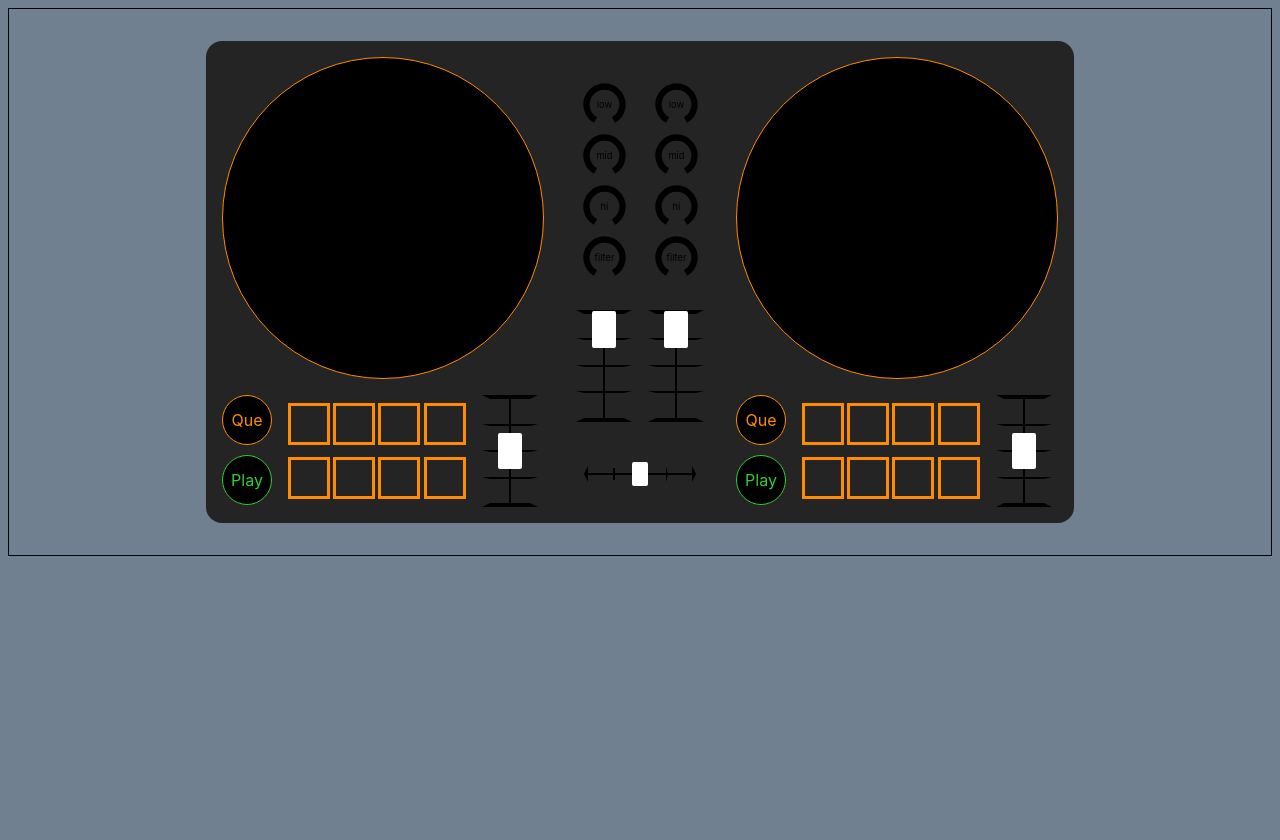
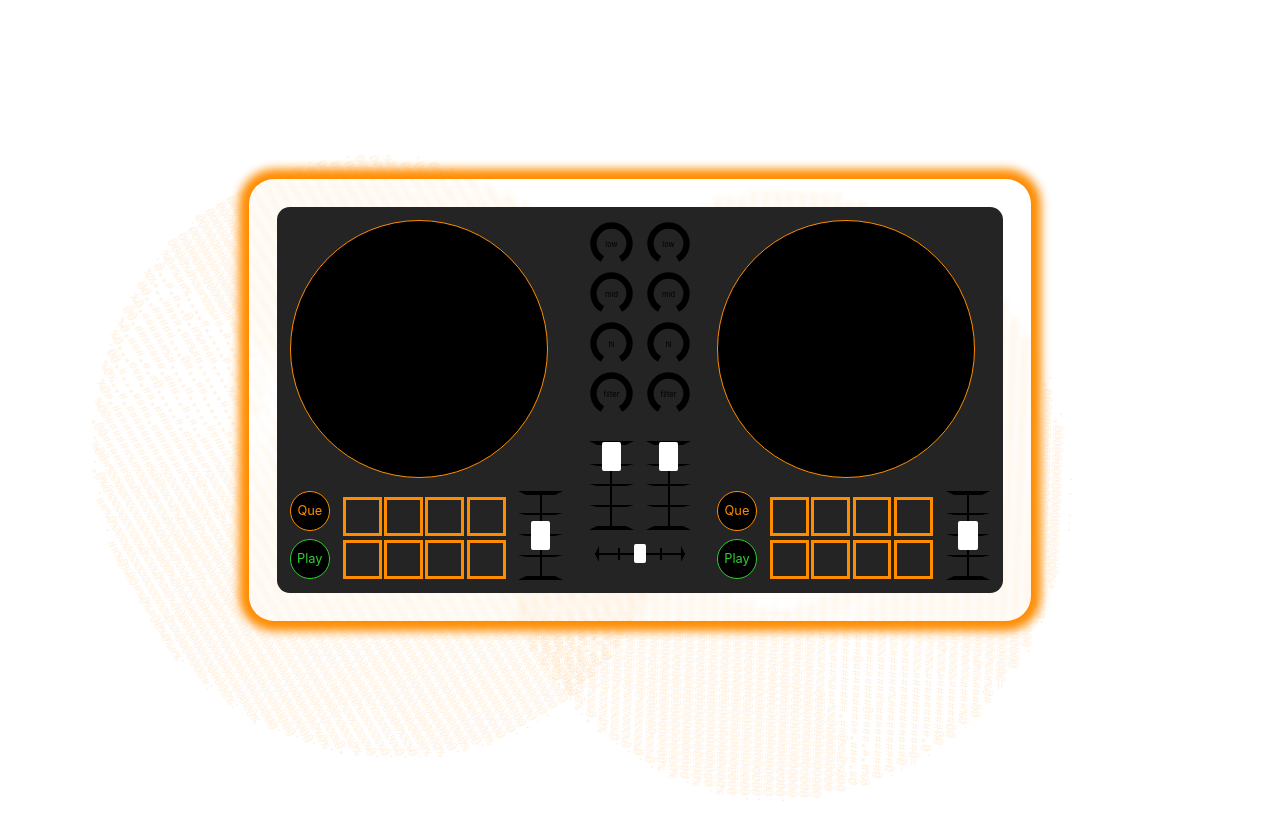
Before and after one commit to Suchti18/dj_controller, a React (Vite) app: page / in a window 1280 px wide. Shown: the top 840 px of the page. Before the commit the page ends 800 px from the top, so only its background shows below. Built offline with nearby package versions, Linux system fonts and the light colour scheme.

Commit message:
Added a new background

```diff
--- a/src/components/Controler.css
+++ b/src/components/Controler.css
@@ -1,7 +1,9 @@
 .controller {
-    border: 1px solid black;
     padding: 2rem 2rem;
     display: flex;
-    text-align: center;
     justify-content: center;
+    border: 2px solid transparent;
+    border-radius: 25px;
+    backdrop-filter: blur(2px);
+    box-shadow: 0 0 10px 10px darkorange;
 }
--- a/src/components/Mixer.tsx
+++ b/src/components/Mixer.tsx
@@ -167,7 +167,7 @@ export const Mixer = ({ playerRefs }: DJMixer) => {
         <>
             <div className="center">
                 <div className="mixer">
-                    {playerRefs.map((_ref, index) => (
+                    {playerRefs.map((_, index) => (
                         <div className="channel">
                             <Knob size={45} valueColor="darkorange" rangeColor="black" value={channelEQs[index]?.low ?? 0} min={-20} max={20} valueTemplate={'low'} onChange={(e) => updateChannelEQ(index, 'low', e.value)} />
                             <Knob size={45} valueColor="darkorange" rangeColor="black" value={channelEQs[index]?.mid ?? 0} min={-20} max={20} valueTemplate={'mid'} onChange={(e) => updateChannelEQ(index, 'mid', e.value)} />
--- /dev/null
+++ b/src/components/utils/Background.css
@@ -0,0 +1,11 @@
+.ascii-art {
+    position: absolute;
+    white-space: pre;
+    pointer-events: none;
+    opacity: 0.15;
+    font-size: 12px;
+    line-height: 12px;
+    user-select: none;
+    color: darkorange;
+    font-family: monospace;
+}
--- /dev/null
+++ b/src/components/utils/Background.tsx
@@ -0,0 +1,83 @@
+import { useMemo } from 'react';
+import './Background.css';
+
+const asciiArt = `
+
+                                       .%#%@%@@#%@%#@@%@%## .
+                                  :#@@@@@@@%%@%%%%%%%%%%%%%%%@%##.
+                              :%@@@@@@@@@@@@@@@%@%%@%%%@%%%%%%%%%@%@*.
+                           %@@@@@@@@@@@@@@@@@@@@@@%@@@@%%%%%%%%%%%%%#@@%.
+                        .@@@@@@@@@@@@@@@@@@@@@@@@%%%@%@@@%%%%%%@%%######@@*
+                      .@@@@@@@@@@@@@@@@@@@@@@@@%@@@@@@@@@@%%%@%%%%#%######@@%
+                    .@@@@@@@@@@@@@@@@@@@@@@@@@@@@@@@@@@%@%@%%%@@%##########*#@%
+                  .%@%@@@@@@@@@@@@@@@@@@@@@@@@@@@@@@@%@@@%%%%%%%##########*#**%@%
+                 *@%%%@@@@@@@@@@@@@@@@@@@@@@@@@@@@@%%%%%%%%%%%########*####***#*@@.
+                %@%%%%@@@@@@@@@@@@@@@@@@@@@@@@@@@@@@@%@%@%%@%%##########*##*###***@%
+              .@%%%%%%%@@@@@@@@@@@@@@@@@@@@@@@@@@@@@@@@%%%%%%###%##*#*****@#*#*###*@%
+             .@%%%%%%%@@@@@@@@@@@@@@@@@@@@@@@@@@@@@@@%@%@%%%%####**#*#**###*#######*@@
+            .@%%%%%%%@@@@@@@@@@@@@@@@@@@@@@@@@@@%@@@@%%%%%%%######*****#****#%######*@%
+           .@%%%@@@@@@@@@@@@@@@@@@@@@@@@@@@@@@@@@@%@@%@%%@%%##*#******##**#@***#####**@@
+           %@@@@@@@@@@@@@@@@@@@@@@@@@@@@@@@@@@@@@@@@@%%%%######****#******##%##*####**+%%
+          %@@@@@@@@@@@@@@@@@@@@@@@@@@@@@@@@@@@@@@@@@@@@@@%##**+**###%****####%#*@**#*#**@.
+         .@@@@@@@@@@@@@@@@@@@@@@@@@@@@@@@@::-------:::%@@@@@+***@###*#**#*****#****%##%#@%
+         %@@@@@@@@@@@@@@@@@@@@@@@@@@@@@+:---------------:@@%@#****#####****#*##%%%#%%@%@@@@
+        .@@@@@@@@@@@@@@@@@@@@@@@@@@@%#:::::-------------:::@@@@*****##*###%@##@@@@@@@@@@@@@
+        %@@@@@@@@@@@@@@@@@@@@@@@@@@%::::::::---------------:@%@@*#**####@%%@%@@@@@@@@@@@@@@.
+        @@@@@@@@@@@@@@@@@@@@@@@@@@@::::::-::-------------:--:@@@@#%%@%@@@%@@@@@@@@@@@@@@@@@@
+       .@@@@@@@@@@@@@@@@@@@@@@@@@@%:::::----------------------@@@@@@@@@@@@@@@@@@@@@@@@@@@@@@
+       .@@@@@@@@@@@@@@@@@@@@@@@@@@----------------------------@@@@@@@@@@@@@@@@@@@@@@@@@@@@@@
+       .@@@@@@@@@@@@@@@@@@@@@@@@@@-------------%.-------------%@@@@@@@@@@@@@@@@@@@@@@@@@@@@@
+       .@@@@@@@@@@@@@@@@@@@@@@@@@@----------------------------@@@@@@@@@@@@@@@@@@@@@@@@@@@@@@
+        @@@@@@@@@@@@@@@@@@@@@@@@@@%---------------------------@@@@@@@@@@@@@@@@@@@@@@@@@@@@@@
+        @@@@@@@@@@@@@@@@@@@@@@%%@@@--------------------------+@@@@@@@@@@@@@@@@@@@@@@@@@@@@@@
+        @@@@@@@@@@@@@@@%%%#%%%#%%@@@-------------------------@@@@@@@@@@@@@@@@@@@@@@@@@@@@@@%
+         @@@@@@@@@@%%###%###%%%#%%@@@----------------------:@@@@@@@@@@@@@@@@@@@@@@@@@@@@@@@
+         @@@%@%%@##*###########%##%@@@%-----------------::@%@@%%%@@@@@@@@@@@@@@@@@@@@@@@@@@
+          @#*###*##########@####%%#%@@@@@------------:-:@%@@@%%%%%@@@@@@@@@@@@@@@@@@@@@@@@.
+          @%#*#*####@##########%%@@%%%@@@@@@@*-----#@@@@@@@%%%%%%%%%@@@@@@@@@@@@@@@@@@@@@@
+           @#########%######%%%%%@@@@@@@@@@@@@@@@@@@@@@@%@%@%%@%%%@%%%%%@@@@@@@@@@@@@@@@@
+           .@#########%######%%@%@@@@@@@@@@@@@@@@@@@@@@@@%%@%%@%%%%@%%%%@@%%@@@@@@@@@@@@.
+            -@###############%%%%@@@@@@@@@@@@@@@@@@@@@@@@@@@@%%%@@%%%%%%%@@%%%@@@@@@@@@@
+             =@###########%%%%@@%@@@@@@@@@@@@@@@@@@@@@@@@@@%%%%%%%%%%%%%%@@@@@@@@@@@@@@
+              .@*#########%%%%@%@@@@@@@@@@@@@@@@@@@@@@@@@@@@@@@%%@%@%@@%@%@@%@@@%%@@@%
+                @@########%%%@@@@@@@@@@@@@@@@@@@@@@@@@@@@@@@@@%%%%@%%%@@%%@@%@@%@%@@
+                 @@######%%%%%@@@@@@@@@@@@@@@@@@@@@@@@@@@@@@@@@@@%%@@@%%@@@@@%%@%@@.
+                  .@%####%%%%@@@@@@@@@@@@@@@@@@@@@@@@@@@@@@@@@@@@@@@@@@%@@@%@@%@@@
+                    @@###%%@%@@@@@@@@@@@@@@@@@@@@@@@@@@@@@@@@@@@@@@@@@@@%@@%%%@%
+                      #@%#%%@@@@@@@@@@@@@@@@@@@@@@@@@@@@@@@@@@@@@@@@@@@%@@%%@@.
+                        =@@@@@@@@@@@@@@@@@@@@@@@@@@@@@@@@@@@@@@@@@@@@@@@@@@#
+                           @@@@@@@@@@@@@@@@@@@@@@@@@@@@@@@@@@@@@@@@@@@@@@:
+                             .@@@@@@@@@@@@@@@@@@@@@@@@@@@@@@@@@@@@@@@@#
+                                 :@@@@@@@@@@@@@@@@@@@@@@@@@@@@@@@@*.
+                                      +%@@@@@@@@@@@@@@@@@@@@@*.
+                                              ...  . .
+                                                                                                    `;
+
+const AsciiBackground = ({ count = 30 }: { count?: number }) => {
+    const elementWidth = 500;
+    const elementHeight = 500;
+
+    const elements = useMemo(() => {
+        return Array.from({ length: count }, (_, i) => {
+            const x = Math.random() * (window.innerWidth - elementWidth);
+            const y = Math.random() * (window.innerHeight - elementHeight);
+            const r = Math.random() * 360;
+
+            const style: React.CSSProperties = {
+                left: `${x}px`,
+                top: `${y}px`,
+                transform: `rotate(${r}deg)`,
+            };
+
+            return (
+                <div key={i} className="ascii-art" style={style}>
+                    {asciiArt}
+                </div>
+            );
+        });
+    }, [count]);
+
+    return <>{elements}</>;
+};
+
+export default AsciiBackground;
--- a/src/components/utils/Fader.css
+++ b/src/components/utils/Fader.css
@@ -39,7 +39,7 @@
     border-right: 0;
 }
 
-.horizontal .ticks span:nth-child(2) {
+.horizontal .ticks span:not(:first-child):not(:last-child) {
     width: 2px;
     height: 12px;
     background-color: black;
--- a/src/index.css
+++ b/src/index.css
@@ -5,10 +5,20 @@
 
   color-scheme: light dark;
   color: rgba(255, 255, 255, 0.87);
-  background-color: slategray;
+
+  font-size: .8em;
 
   font-synthesis: none;
   text-rendering: optimizeLegibility;
   -webkit-font-smoothing: antialiased;
   -moz-osx-font-smoothing: grayscale;
 }
+
+body {
+  margin: 0;
+  height: 100vh;
+  display: flex;
+  justify-content: center;
+  align-items: center;
+  overflow: hidden;
+}
--- a/src/main.tsx
+++ b/src/main.tsx
@@ -2,9 +2,11 @@ import { createRoot } from 'react-dom/client'
 import './index.css'
 import {StrictMode} from "react";
 import Controller from "./components/Controller.tsx";
+import AsciiBackground from "./components/utils/Background.tsx";
 
 createRoot(document.getElementById('root')!).render(
     <StrictMode>
+        <AsciiBackground count={2} />
         <Controller />
     </StrictMode>
 )
```
